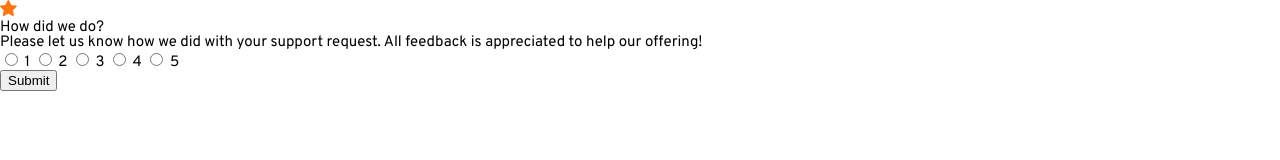
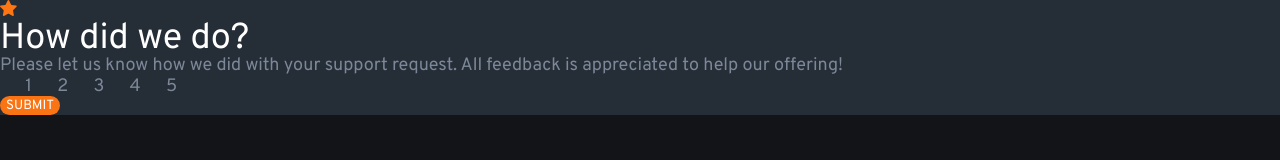
Before and after one commit to kmcquaid253/frontend-rating-component, a plain HTML site: page index.html in a window 1280 px wide. Drawn offline with Linux system fonts and the light colour scheme.

Commit message:
Add font color and button styles

```diff
--- a/index.html
+++ b/index.html
@@ -14,7 +14,7 @@
 </head>
 <body>
   <div class="container">
-    <div class="componenet">
+    <div class="component">
       <div class="logo-wrapper">
         <img src="images/icon-star.svg" alt="Orange star" class="logo">
       </div>
@@ -25,7 +25,7 @@
         </p>
       </div>
       <form>
-        <div class="ratings-container">
+        <div class="row ratings-container">
           <label for="1">
             <input type="radio" name="rating" id="1" value="1">
             <span>1</span>
--- a/styles/style.css
+++ b/styles/style.css
@@ -8,11 +8,58 @@
     --dark-blue: hsl(213, 19%, 18%);
     --very-dark-blue: hsl(216, 12%, 8%);
 }
-
-body {
-    font-size: 15px;
+html{
+    font-size: 18px;
 }
 
-html, body {
+html, body, .btn {
     font-family: "Overpass", sans-serif;
 }
+
+h1 {
+    color: var(--white);
+    font-size: 2rem;
+}
+
+p, .ratings-container span {
+    color: var(--medium-grey);
+}
+
+.uppercase {
+    text-transform: uppercase;
+}
+
+/* Layout */
+* {
+box-sizing: border-box;
+}
+
+.row {
+    display: flex;
+}
+/* Constraint and center the page content */
+.container {
+    max-width: 1440px;
+    margin-right: auto;
+    margin-left: auto;
+}
+
+
+body{
+    background-color: var(--very-dark-blue);
+}
+
+.component{
+    background-color: var(--dark-blue);
+}
+
+input[type="radio"] {
+    opacity: 0;
+}
+
+.btn {
+    background-color: var(--orange);
+    color: var(--white);
+    border: none;
+    border-radius: 10px;
+}
```
